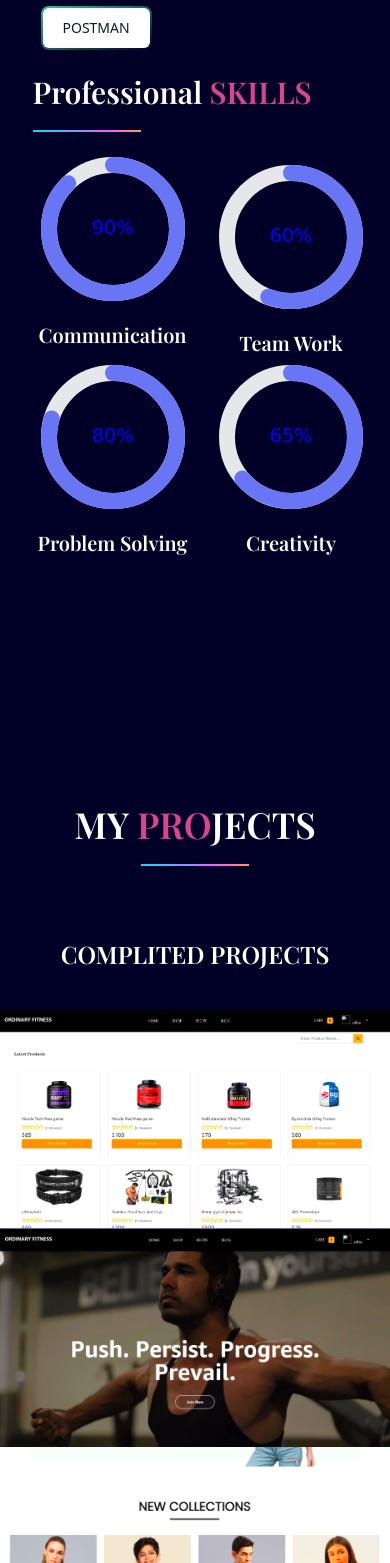
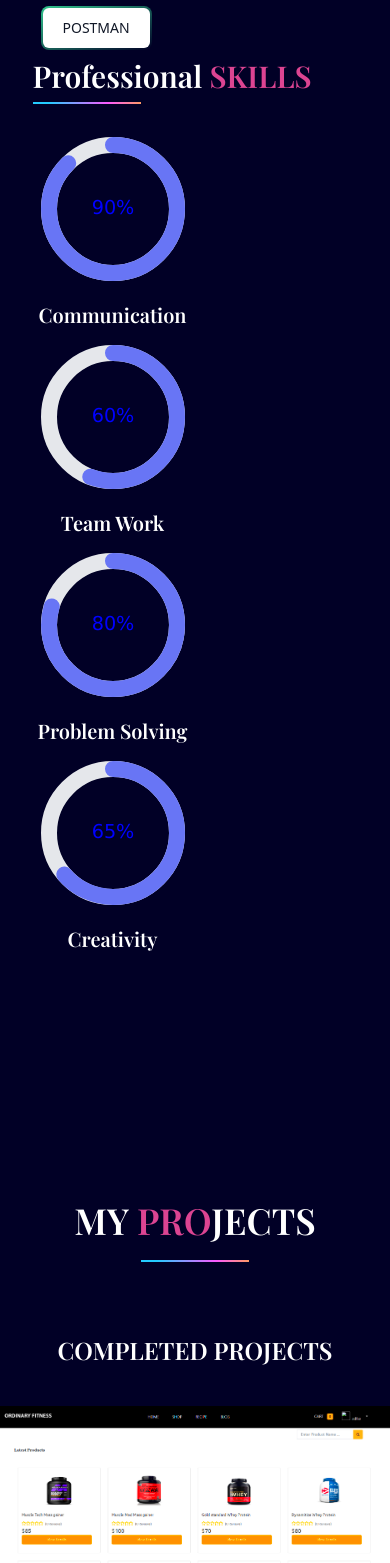
Before and after one commit to Anfazjuwar/My-Portfolio-, a React (Vite) app: page / in a window 390 px wide. Shown: the part 2745-4308 px from the top of the page. Built offline with nearby package versions, Linux system fonts and the light colour scheme; a web font is replaced by a local one.

Commit message:
upadate neee

```diff
--- a/src/pages/NavBar.jsx
+++ b/src/pages/NavBar.jsx
@@ -21,7 +21,7 @@ const Link = ({ page, selectedPage, setSelectedPage }) => {
 };
 const NavBar = ({ isTopofPage, setSelectedPage, selectedPage }) => {
   const [isMenuToggled, setIsMenuToggled] = useState(false);
-  const isAboveSmallScreens = useMediaQuery("(min-width:868px)");
+  const isAboveSmallScreens = useMediaQuery("(min-width:800px)");
   const navbarBackground = isTopofPage ? "" : "bg-slate-950";
 
   return (
@@ -73,7 +73,7 @@ const NavBar = ({ isTopofPage, setSelectedPage, selectedPage }) => {
 
         {/* Mobile Menu pop */}
         {!isAboveSmallScreens && isMenuToggled && (
-          <div className="fixed bottom-0 right-0 h-full bg-slate-950 bg-opacity-90  w-[300px] ">
+          <div className="fixed bottom-0 right-0 h-full bg-slate-950   w-[300px] ">
             <div className="flex justify-end pt-4 pr-8 p-13">
               <button onClick={() => setIsMenuToggled(!isMenuToggled)}>
                 <RiMenuFoldLine className="mb-4 text-3xl text-blue" />
--- a/src/pages/Projects.jsx
+++ b/src/pages/Projects.jsx
@@ -71,8 +71,8 @@ const Projects = () => {
           whileInView="visible"
           viewport={{ once: true, amount: 0.2 }}
         >
-          <div className="flex justify-center text-center items-center p-10  max-w-[400px] max-h-[400px] text-2xl font-playfair font-semibold">
-            COMPLITED PROJECTS
+          <div className=" uppercase flex justify-center text-center items-center p-10  max-w-[400px] max-h-[400px] text-2xl font-playfair font-semibold">
+            Completed PROJECTS
           </div>
           <Project
             title={"E-commerce"}
--- a/src/pages/Skiils.jsx
+++ b/src/pages/Skiils.jsx
@@ -176,13 +176,13 @@ const Skiils = () => {
               visible: { opacity: 1, x: 0 },
             }}
           >
-            <p className="mt-4 mb-5 text-3xl font-semibold md:mt-0 font-playfair">
+            <p className="mb-2 text-3xl font-semibold font-playfair">
               Professional <span className="text-red">SKILLS</span>
             </p>
             <LineGradient width="w-1/3" />
           </motion.div>
           <motion.div
-            className="grid grid-cols-2 gap-8 mt-4 space-y-2 md:space-y-0 md:mr-14 md:mt-8 md:gap-32 md:grid-cols-2 md:grid"
+            className="mt-6 space-y-12 md:space-y-0 md:mr-14 md:mt-8 md:gap-32 md:grid-cols-2 md:grid"
             initial="hidden"
             whileInView="visible"
             viewport={{ once: true, amount: 0.5 }}
```
